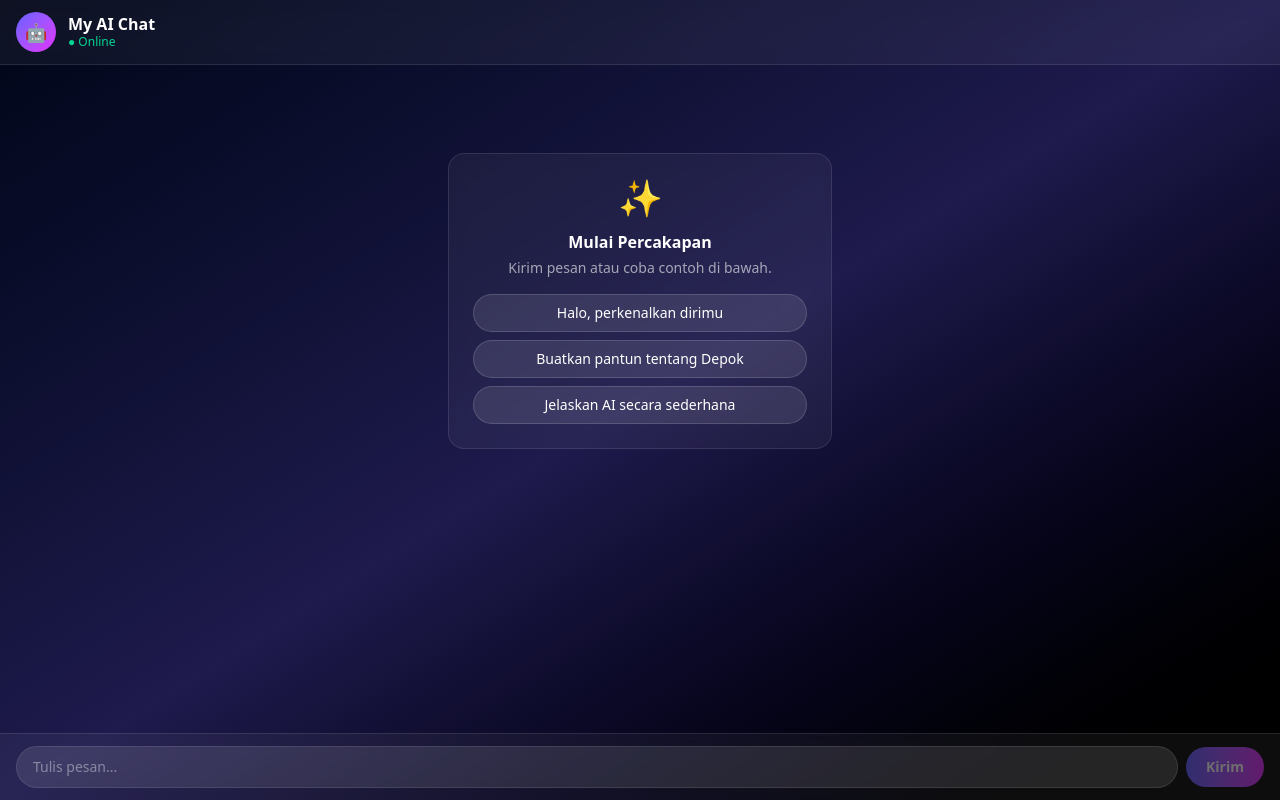
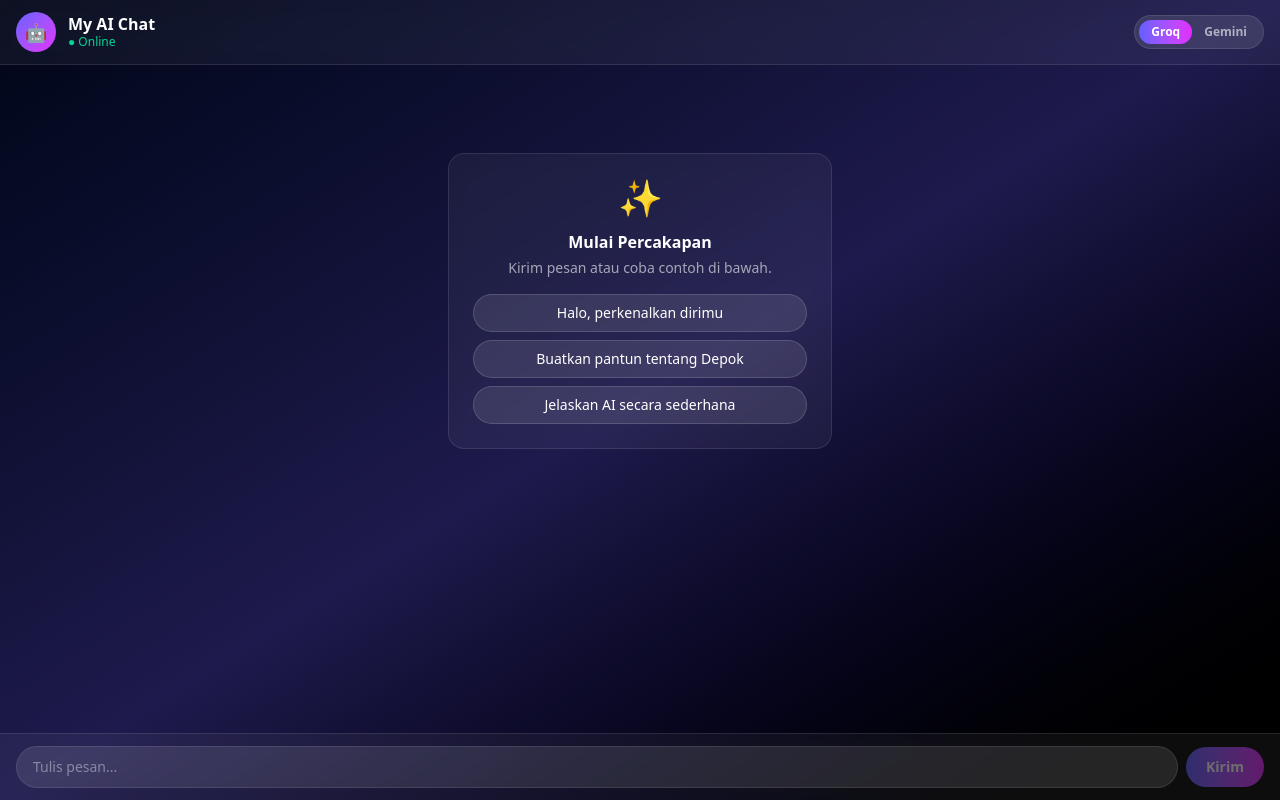
Before and after one commit to danraydepok/my-ai-chat, a Next.js app: page / in a window 1280 px wide. Built offline with nearby package versions, Linux system fonts and the light colour scheme.

Commit message:
Implement provider state for chat functionality
Added provider state to manage chat provider selection.

```diff
--- a/src/app/page.tsx
+++ b/src/app/page.tsx
@@ -3,6 +3,7 @@
 import { useEffect, useRef, useState } from "react";
 
 type Msg = { role: "user" | "assistant"; content: string };
+type Provider = "groq" | "gemini";
 
 const contoh = [
   "Halo, perkenalkan dirimu",
@@ -15,6 +16,7 @@ export default function Page() {
   const [input, setInput] = useState("");
   const [isLoading, setIsLoading] = useState(false);
   const [error, setError] = useState("");
+  const [provider, setProvider] = useState<Provider>("groq");
   const bawahRef = useRef<HTMLDivElement>(null);
 
   useEffect(() => {
@@ -33,7 +35,7 @@ export default function Page() {
       const res = await fetch("/api/chat", {
         method: "POST",
         headers: { "Content-Type": "application/json" },
-        body: JSON.stringify({ messages: baru }),
+        body: JSON.stringify({ messages: baru, provider }),
       });
       const data = await res.json();
       if (!res.ok || data.error) {
@@ -57,6 +59,21 @@ export default function Page() {
         <div>
           <h1 className="font-semibold leading-tight">My AI Chat</h1>
           <p className="text-xs text-emerald-400">● Online</p>
+        </div>
+        <div className="ml-auto flex rounded-full border border-white/10 bg-white/10 p-1 text-xs">
+          {(["groq", "gemini"] as Provider[]).map((p) => (
+            <button
+              key={p}
+              onClick={() => setProvider(p)}
+              className={`rounded-full px-3 py-1 font-semibold capitalize ${
+                provider === p
+                  ? "bg-gradient-to-r from-indigo-500 to-fuchsia-500"
+                  : "text-white/60"
+              }`}
+            >
+              {p}
+            </button>
+          ))}
         </div>
       </header>
 
```
